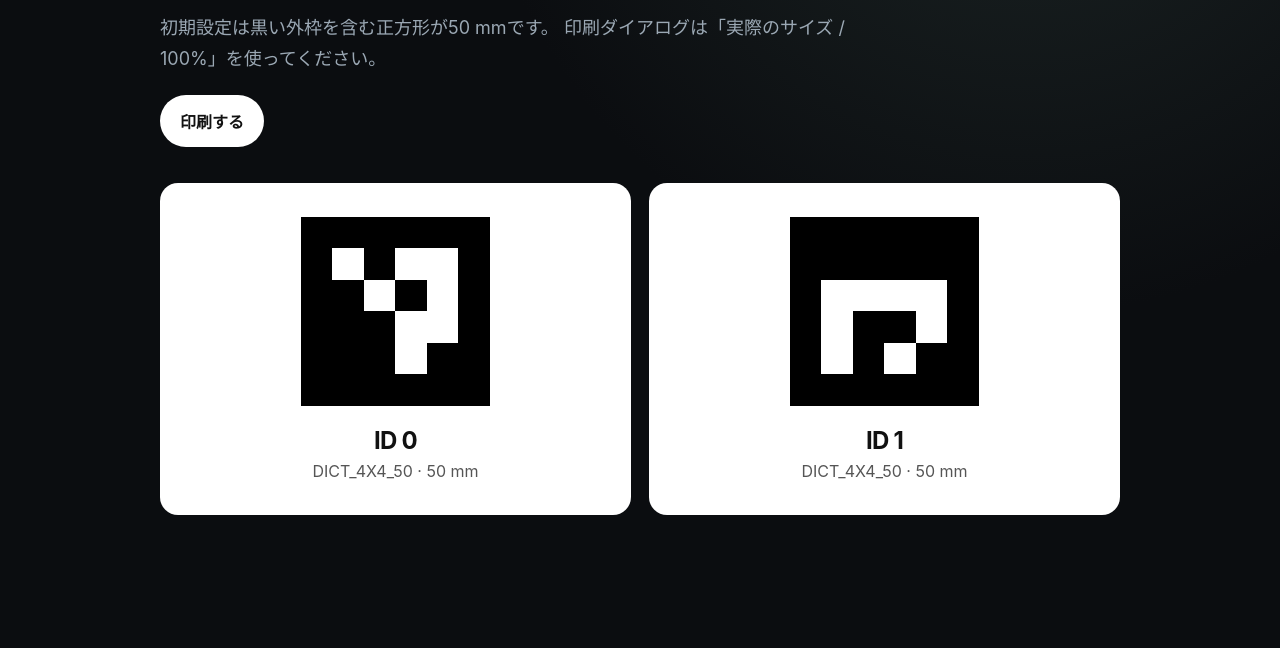
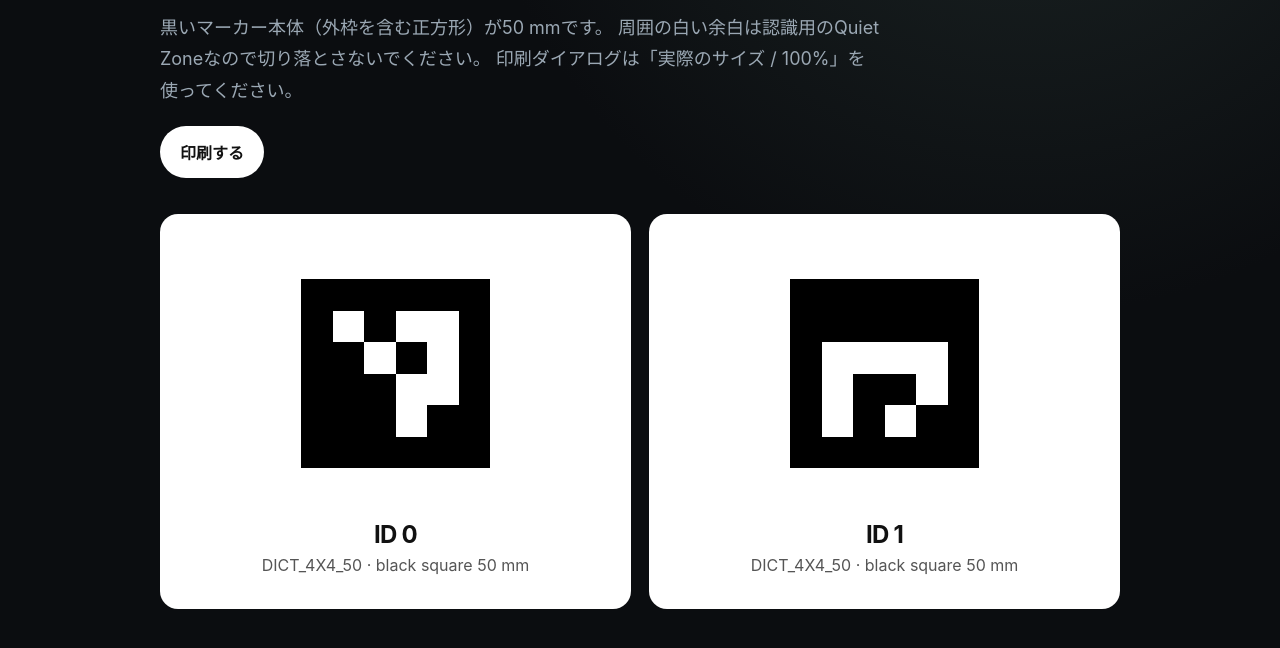
Before and after one commit to temesotejam/atoms3r-visual-pose-tracker, a plain HTML site: page web/markers.html in a window 1280 px wide. Shown: the part 244-892 px from the top of the page. Before the commit the page ends 855 px from the top, so only its background shows below. Drawn offline with Linux system fonts and the light colour scheme.

Commit message:
fix: add explicit quiet zone around test markers

```diff
--- a/web/markers.html
+++ b/web/markers.html
@@ -13,7 +13,8 @@
       <p class="eyebrow">OpenCV DICT_4X4_50</p>
       <h1>Test Markers</h1>
       <p class="lead">
-        初期設定は黒い外枠を含む正方形が50 mmです。
+        黒いマーカー本体（外枠を含む正方形）が50 mmです。
+        周囲の白い余白は認識用のQuiet Zoneなので切り落とさないでください。
         印刷ダイアログは「実際のサイズ / 100%」を使ってください。
       </p>
       <button class="secondary" onclick="window.print()">印刷する</button>
@@ -34,22 +35,27 @@ function bit(word, r, c) {
 }
 
 function markerSvg(code) {
-  const n = 6;
+  const markerCells = 6;       // 1 black border + 4 payload + 1 black border
+  const quietCells = 1;        // explicit white quiet zone on every side
+  const totalCells = markerCells + quietCells * 2;
   const cell = 10;
-  const size = n * cell;
+  const size = totalCells * cell;
+  const markerOffset = quietCells * cell;
+  const printedSizeMm = markerSizeMm * totalCells / markerCells;
+
   let rects = `<rect width="${size}" height="${size}" fill="white"/>`;
-  for (let r = 0; r < n; r++) {
-    for (let c = 0; c < n; c++) {
+  for (let r = 0; r < markerCells; r++) {
+    for (let c = 0; c < markerCells; c++) {
       const border = r === 0 || r === 5 || c === 0 || c === 5;
       const black = border || (r > 0 && r < 5 && c > 0 && c < 5 &&
                     bit(code.word, r - 1, c - 1) === 0);
       if (black) {
-        rects += `<rect x="${c*cell}" y="${r*cell}" width="${cell}" height="${cell}" fill="black"/>`;
+        rects += `<rect x="${markerOffset + c*cell}" y="${markerOffset + r*cell}" width="${cell}" height="${cell}" fill="black"/>`;
       }
     }
   }
   return `<svg viewBox="0 0 ${size} ${size}"
-    style="width:${markerSizeMm}mm;height:${markerSizeMm}mm"
+    style="width:${printedSizeMm}mm;height:${printedSizeMm}mm"
     shape-rendering="crispEdges" aria-label="ArUco marker ID ${code.id}">
     ${rects}
   </svg>`;
@@ -59,7 +65,7 @@ document.getElementById("markers").innerHTML = codes.map(code => `
   <article class="marker-card">
     ${markerSvg(code)}
     <h2>ID ${code.id}</h2>
-    <p>DICT_4X4_50 · ${markerSizeMm} mm</p>
+    <p>DICT_4X4_50 · black square ${markerSizeMm} mm</p>
   </article>
 `).join("");
 </script>
```
